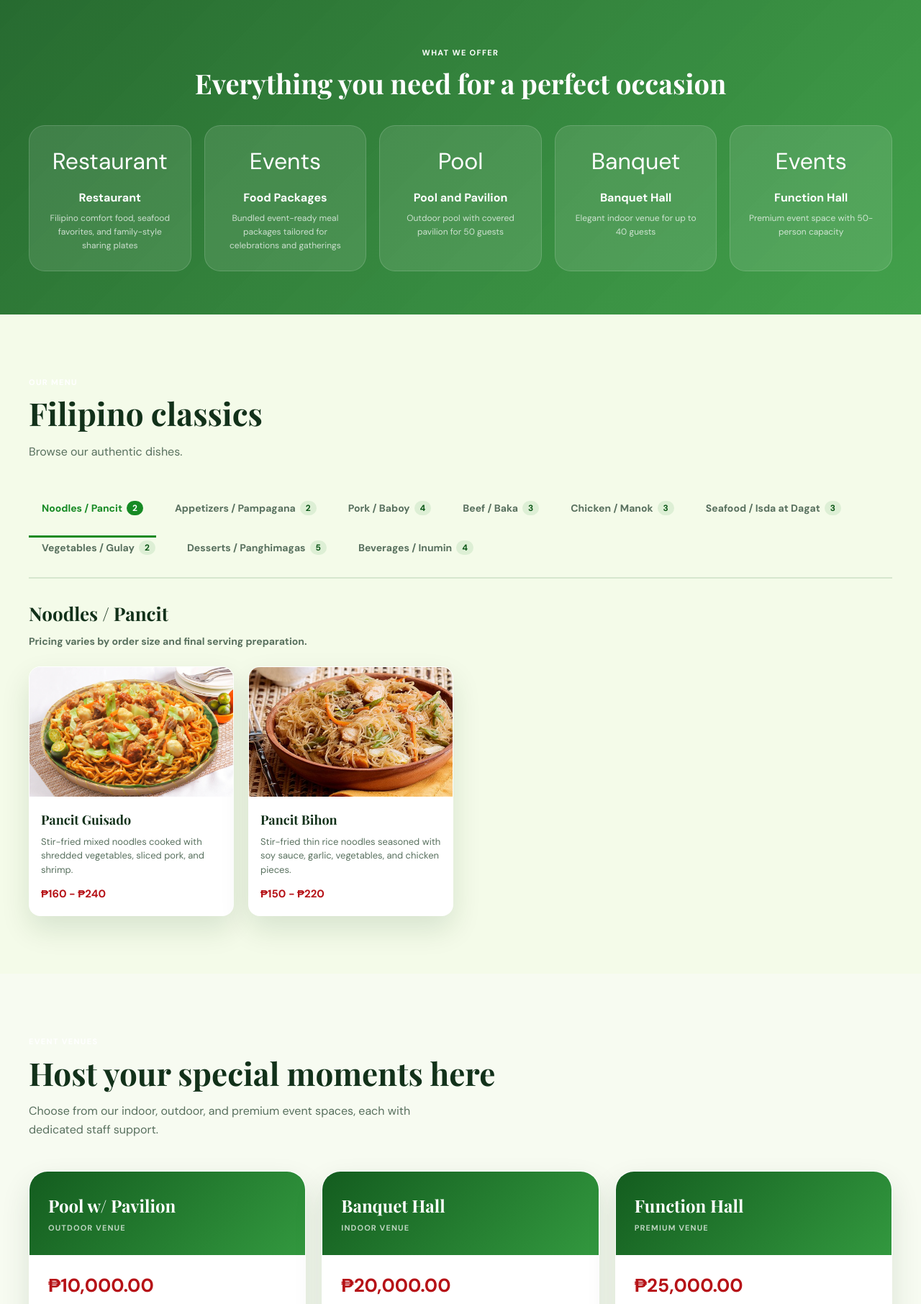
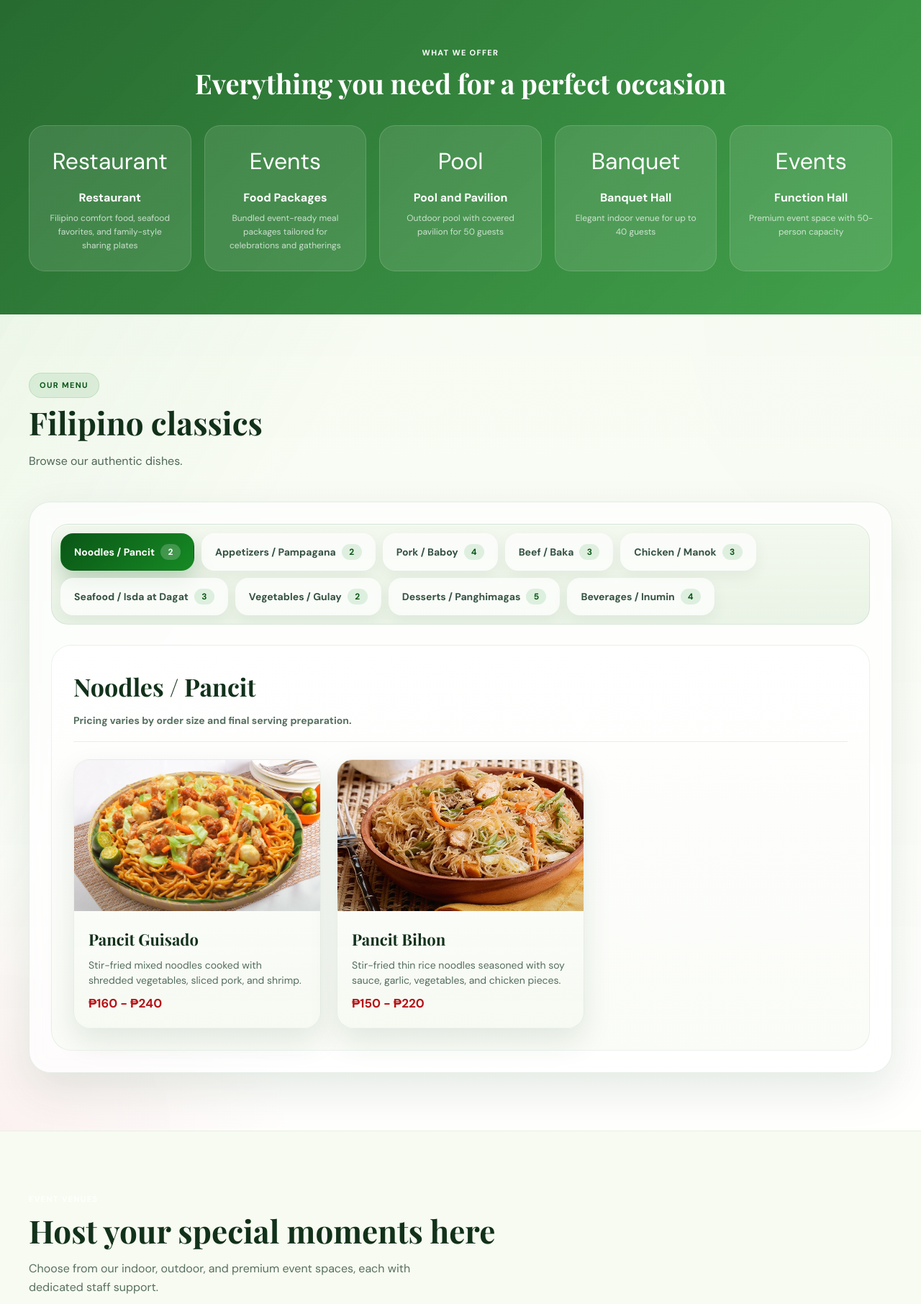
Before and after one commit to Brylle-18/RestaurantWebsite, a PHP site: page /customer/index.php in a window 1280 px wide. Shown: the part 810-2622 px from the top of the page at 72% size. Run offline with PHP 8.4, Linux system fonts and the light colour scheme; data comes from the database, SQL or seed files in the repository; some web fonts are replaced.

Commit message:
Fixed the menu tab visibility

```diff
--- a/mikosplace/assets/customer-styles.css
+++ b/mikosplace/assets/customer-styles.css
@@ -505,10 +505,59 @@ nav {
 
 /* ─── MENU SECTION WITH TABS ────────────────────────── */
 
+#menu-section {
+  position: relative;
+  background:
+    linear-gradient(180deg, rgba(247, 251, 242, 0.96), rgba(255, 255, 255, 0.92)),
+    radial-gradient(circle at top right, rgba(22, 138, 36, 0.10), transparent 34%);
+  backdrop-filter: blur(8px);
+  border-top: 1px solid rgba(255, 255, 255, 0.55);
+  border-bottom: 1px solid rgba(18, 98, 33, 0.08);
+  overflow: hidden;
+}
+
+#menu-section::before {
+  content: '';
+  position: absolute;
+  inset: 0;
+  background:
+    linear-gradient(120deg, rgba(22, 138, 36, 0.05), transparent 28%),
+    radial-gradient(circle at bottom left, rgba(182, 18, 23, 0.06), transparent 24%);
+  pointer-events: none;
+}
+
+#menu-section > * {
+  position: relative;
+  z-index: 1;
+}
+
+#menu-section .section-label {
+  color: var(--green-dk);
+  background: rgba(22, 138, 36, 0.10);
+  border: 1px solid rgba(22, 138, 36, 0.14);
+  border-radius: 999px;
+  padding: 8px 14px;
+}
+
+#menu-section .section-title {
+  color: var(--text);
+}
+
+#menu-section .section-sub {
+  color: #4e6855;
+  max-width: 640px;
+}
+
 .menu-tabs-container {
   display: flex;
   flex-direction: column;
   gap: 28px;
+  padding: 30px;
+  border-radius: 30px;
+  background: rgba(255, 255, 255, 0.72);
+  border: 1px solid rgba(18, 98, 33, 0.10);
+  box-shadow: 0 24px 60px rgba(12, 55, 19, 0.10);
+  backdrop-filter: blur(14px);
 }
 
 .menu-search-wrap {
@@ -517,56 +566,75 @@ nav {
 
 .menu-tabs {
   display: flex;
-  gap: 8px;
+  gap: 10px;
   flex-wrap: wrap;
-  border-bottom: 2px solid var(--border);
-  padding-bottom: 16px;
+  padding: 12px;
+  border-radius: 24px;
+  background: linear-gradient(180deg, rgba(243, 248, 238, 0.96), rgba(232, 242, 228, 0.92));
+  border: 1px solid rgba(18, 98, 33, 0.10);
+  box-shadow: inset 0 1px 0 rgba(255, 255, 255, 0.65);
+  overflow-x: auto;
+  scrollbar-width: thin;
+  scrollbar-color: rgba(22, 138, 36, 0.45) transparent;
 }
 
 .menu-tab {
-  padding: 12px 18px;
-  border: none;
-  background: transparent;
-  color: var(--muted);
+  padding: 14px 18px;
+  border: 1px solid transparent;
+  border-radius: 18px;
+  background: rgba(255, 255, 255, 0.68);
+  color: #355243;
   font-family: 'DM Sans', sans-serif;
   font-size: 14px;
   font-weight: 600;
   cursor: pointer;
-  border-bottom: 3px solid transparent;
-  margin-bottom: -16px;
-  padding-bottom: 28px;
-  transition: 0.2s;
+  transition: background 0.2s ease, color 0.2s ease, transform 0.2s ease, box-shadow 0.2s ease, border-color 0.2s ease;
   display: flex;
   align-items: center;
-  gap: 6px;
+  justify-content: center;
+  gap: 8px;
+  flex-shrink: 0;
+  box-shadow: 0 8px 22px rgba(12, 55, 19, 0.06);
 }
 
 .menu-tab:hover {
   color: var(--green-dk);
+  background: #ffffff;
+  border-color: rgba(22, 138, 36, 0.14);
+  transform: translateY(-1px);
 }
 
 .menu-tab.active {
-  color: var(--green);
-  border-bottom-color: var(--green);
+  color: #fff;
+  background: linear-gradient(135deg, var(--green-dk), var(--green));
+  border-color: transparent;
+  box-shadow: 0 14px 28px rgba(10, 86, 22, 0.24);
 }
 
 .menu-tab .tab-count {
   display: inline-block;
-  background: var(--green-lt);
+  min-width: 28px;
+  text-align: center;
+  background: rgba(22, 138, 36, 0.12);
   color: var(--green-dk);
   border-radius: 999px;
-  padding: 2px 8px;
+  padding: 3px 8px;
   font-size: 12px;
   font-weight: 700;
 }
 
 .menu-tab.active .tab-count {
-  background: var(--green);
+  background: rgba(255, 255, 255, 0.20);
   color: #fff;
 }
 
 .menu-tab-content {
   position: relative;
+  padding: 30px;
+  border-radius: 28px;
+  background: linear-gradient(180deg, rgba(255, 255, 255, 0.96), rgba(250, 252, 247, 0.96));
+  border: 1px solid rgba(18, 98, 33, 0.08);
+  box-shadow: inset 0 1px 0 rgba(255, 255, 255, 0.72);
 }
 
 .menu-tab-pane {
@@ -591,32 +659,35 @@ nav {
 
 .menu-category-header {
   margin-bottom: 24px;
+  padding-bottom: 18px;
+  border-bottom: 1px solid rgba(18, 98, 33, 0.10);
 }
 
 .menu-category-header h3 {
   font-family: 'Playfair Display', serif;
-  font-size: 26px;
+  font-size: clamp(26px, 3vw, 34px);
   color: var(--text);
-  margin-bottom: 6px;
+  margin-bottom: 8px;
 }
 
 .menu-category-header p {
-  color: var(--muted);
+  color: #567060;
   font-size: 14px;
+  max-width: 560px;
 }
 
 .menu-items-grid {
   display: grid;
   grid-template-columns: repeat(auto-fill, minmax(280px, 1fr));
-  gap: 20px;
+  gap: 22px;
 }
 
 .menu-item-card {
-  background: var(--surface);
-  border-radius: 16px;
+  background: linear-gradient(180deg, rgba(255, 255, 255, 0.98), rgba(246, 250, 242, 0.96));
+  border-radius: 22px;
   overflow: hidden;
-  box-shadow: var(--shadow);
-  border: 1px solid rgba(255, 255, 255, 0.8);
+  box-shadow: 0 18px 40px rgba(12, 55, 19, 0.10);
+  border: 1px solid rgba(18, 98, 33, 0.08);
   transition: 0.25s;
   display: flex;
   flex-direction: column;
@@ -624,12 +695,12 @@ nav {
 
 .menu-item-card:hover {
   transform: translateY(-6px);
-  box-shadow: 0 24px 48px rgba(12, 55, 19, 0.15);
+  box-shadow: 0 26px 52px rgba(12, 55, 19, 0.16);
 }
 
 .menu-item-image {
   width: 100%;
-  height: 180px;
+  height: 210px;
   background: linear-gradient(135deg, var(--green-lt), rgba(22, 138, 36, 0.05));
   display: flex;
   align-items: center;
@@ -647,6 +718,15 @@ nav {
   height: 100%;
   object-fit: cover;
   transition: transform 0.5s ease;
+}
+
+.menu-item-image::after {
+  content: '';
+  position: absolute;
+  inset: auto 0 0;
+  height: 42%;
+  background: linear-gradient(180deg, transparent, rgba(18, 49, 26, 0.14));
+  pointer-events: none;
 }
 
 .menu-item-card:hover .menu-item-image img {
@@ -673,31 +753,30 @@ nav {
 }
 
 .menu-item-info {
-  padding: 18px 16px;
+  padding: 22px 20px 20px;
   flex: 1;
   display: flex;
   flex-direction: column;
+  gap: 8px;
 }
 
 .menu-item-info h4 {
   font-family: 'Playfair Display', serif;
-  font-size: 18px;
+  font-size: 22px;
   color: var(--text);
-  margin-bottom: 6px;
 }
 
 .menu-item-desc {
-  font-size: 13px;
-  color: var(--muted);
-  margin-bottom: 12px;
+  font-size: 14px;
+  color: #536d5d;
   flex: 1;
   line-height: 1.5;
 }
 
 .menu-item-price {
   color: var(--red);
-  font-weight: 700;
-  font-size: 15px;
+  font-weight: 800;
+  font-size: 17px;
 }
 
 
@@ -1786,13 +1865,16 @@ footer {
 
   .menu-tabs {
     flex-wrap: nowrap;
-    overflow-x: auto;
-    padding-bottom: 12px;
+    padding: 10px;
   }
 
   .menu-tab {
-    flex-shrink: 0;
-    padding: 10px 14px;
+    padding: 12px 16px;
+  }
+
+  .menu-tabs-container,
+  .menu-tab-content {
+    padding: 20px;
   }
 
   .menu-items-grid {
@@ -1852,13 +1934,20 @@ footer {
   }
 
   .menu-tab {
-    padding: 8px 12px;
+    padding: 10px 12px;
     font-size: 12px;
+    border-radius: 14px;
   }
 
   .menu-tab .tab-count {
     font-size: 10px;
     padding: 1px 6px;
+  }
+
+  .menu-tabs-container,
+  .menu-tab-content {
+    padding: 16px;
+    border-radius: 20px;
   }
 
   .menu-items-grid {
```
Also changed, not shown: mikosplace/assets/dishes/lumpiang-sariwa.jpg (renamed from mikosplace/assets/dishes/lumpian-sariwa.jpg), mikosplace/assets/dishes/lumpiang-shanghai.jpg (added), mikosplace/assets/dishes/lumpiang-shanghai.webp (deleted), 7 other files.
